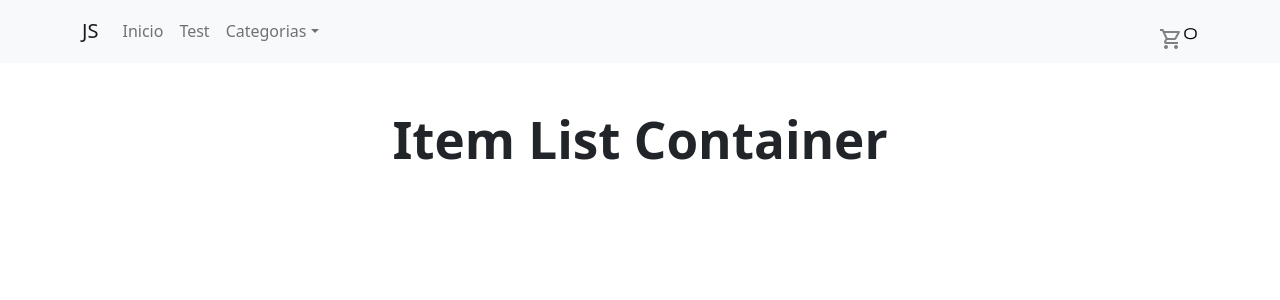
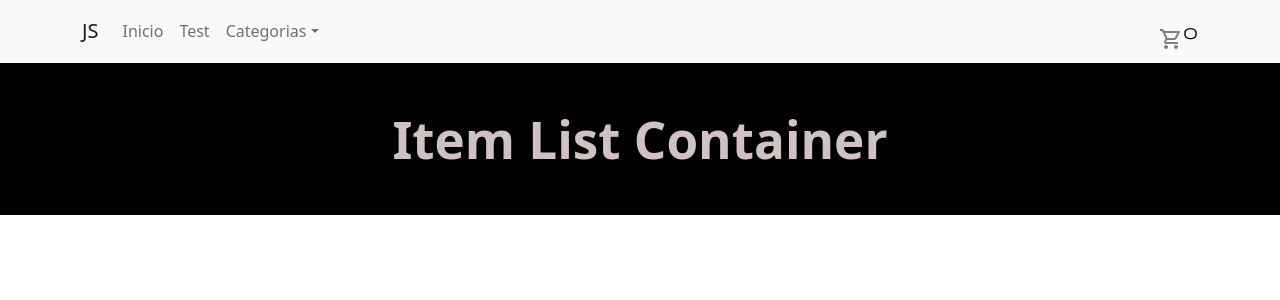
Before and after one commit to julian0072/Carrito-Julian-Slongo-React, a React (Vite) app: page / in a window 1280 px wide. Shown: the top 300 px of the page. Built offline with nearby package versions, Linux system fonts and the light colour scheme.

Commit message:
Cambios colores

```diff
--- a/src/App.css
+++ b/src/App.css
@@ -28,3 +28,7 @@
   color: gray;
   padding-top: 35%;
 }
+
+.item-list-container {
+  color: rgb(208, 194, 194);
+}
--- a/src/components/ItemListContainer.jsx
+++ b/src/components/ItemListContainer.jsx
@@ -3,7 +3,7 @@ import React from "react";
 function ItemListContainer() {
   return (
     <>
-      <h1 class="py-5 fw-bold">Item List Container</h1>
+      <h1 class="py-5 fw-bold item-list-container">Item List Container</h1>
     </>
   );
 }
--- a/src/index.css
+++ b/src/index.css
@@ -26,7 +26,7 @@ a:hover {
 body {
   margin: 0;
   padding: 0;
-
+  background-color: black;
   place-items: center;
 }
 
```
